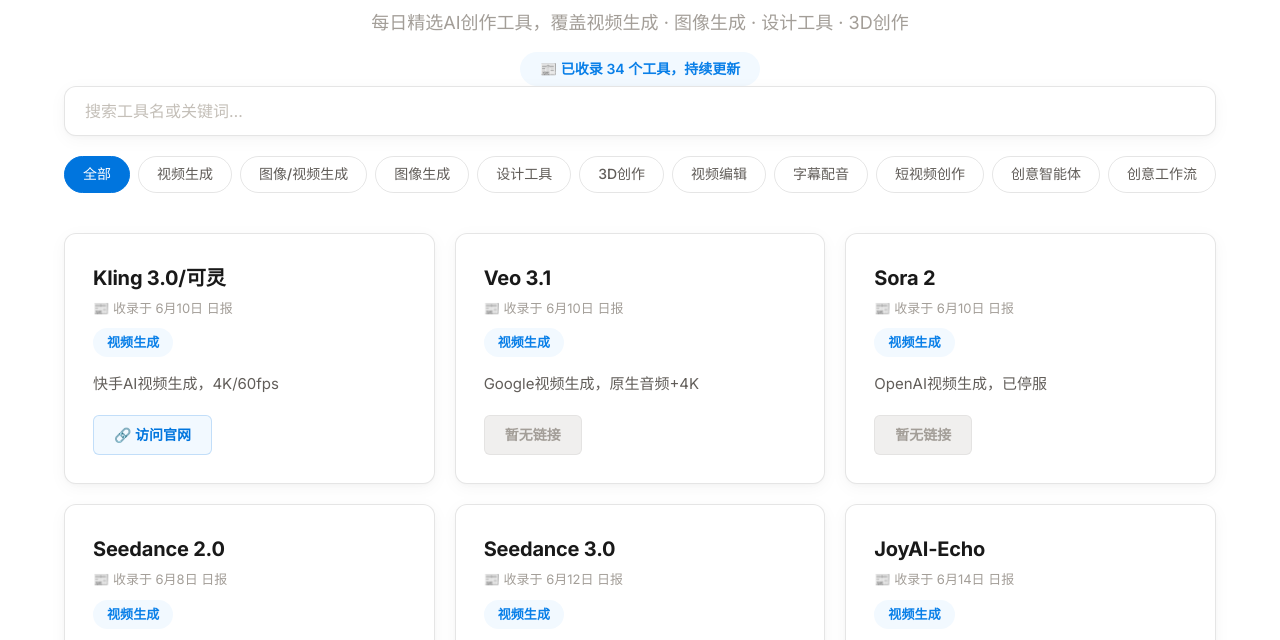
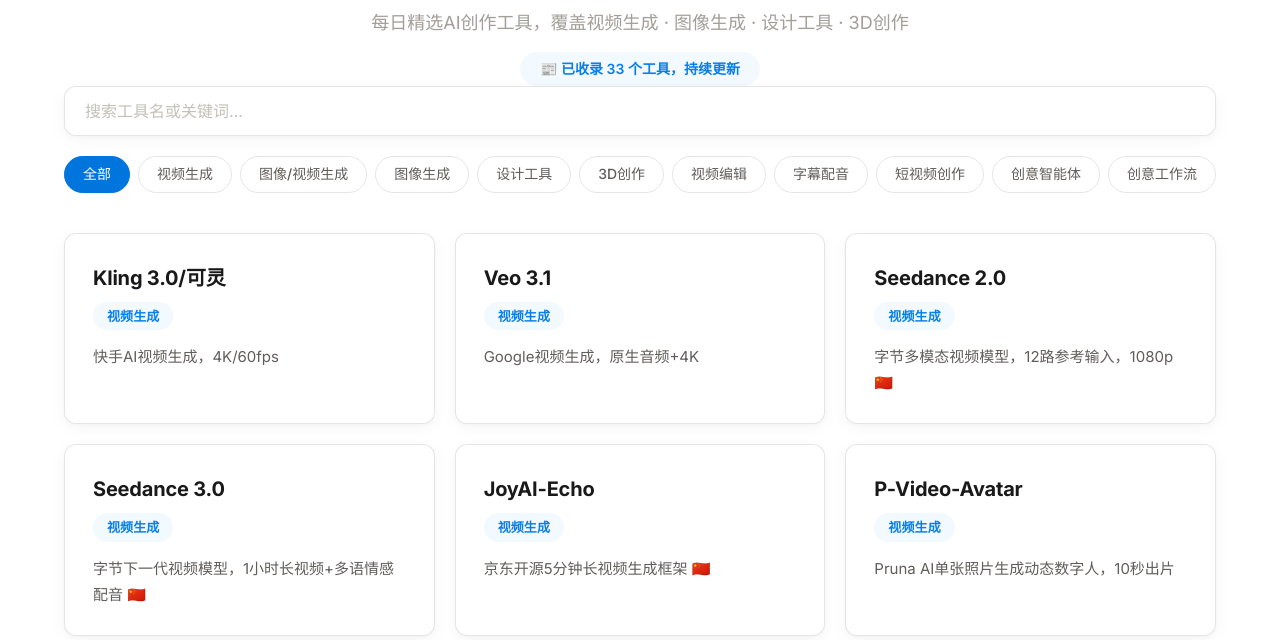
Before and after one commit to ABC1319/aitools-nav, a plain HTML site: page index.html in a window 1280 px wide. Shown: the part 117-757 px from the top of the page. Drawn offline with Linux system fonts and the light colour scheme.

Commit message:
移除停服工具+日期+外链，纯工具目录

```diff
--- a/index.html
+++ b/index.html
@@ -86,25 +86,13 @@
 }
 .card:hover { border-color:var(--border-hover); transform:translateY(-2px); box-shadow:0 8px 30px rgba(0,0,0,0.08); }
 [data-theme="dark"] .card:hover { box-shadow:0 0 0 1px rgba(94,106,210,0.2); }
-.card-name { font-size:20px; font-weight:700; color:var(--text); margin-bottom:4px; letter-spacing:-0.2px; }
-.card-date { font-size:13px; color:var(--text3); margin-bottom:10px; }
+.card-name { font-size:20px; font-weight:700; color:var(--text); margin-bottom:8px; letter-spacing:-0.2px; }
 .card-cat {
   display:inline-block; padding:4px 14px; border-radius:9999px;
   font-size:13px; font-weight:600; color:var(--badge-text); background:var(--badge-bg);
   margin-bottom:14px; align-self:flex-start; letter-spacing:0.1px;
 }
-.card-desc { font-size:15px; color:var(--text2); line-height:1.7; margin-bottom:18px; flex:1; }
-.card-link {
-  display:inline-block; padding:8px 20px; border-radius:6px;
-  font-size:14px; font-weight:600; text-align:center;
-  background:var(--link-bg); border:1px solid var(--link-border); color:var(--brand);
-  text-decoration:none; transition:all 0.15s; align-self:flex-start;
-}
-.card-link:hover { background:var(--link-hover-bg); border-color:var(--link-hover-bg); color:var(--link-hover-text); }
-.card-link.disabled {
-  background:var(--disabled-bg); border:1px solid var(--disabled-border);
-  color:var(--disabled-text); pointer-events:none; cursor:not-allowed;
-}
+.card-desc { font-size:15px; color:var(--text2); line-height:1.7; flex:1; }
 .hidden { display:none !important; }
 
 footer { text-align:center; padding:64px 0 56px; background:var(--bg-alt); margin-top:80px; }
@@ -165,9 +153,8 @@
 
 const TOOLS = [
   {n:"Kling 3.0/可灵",c:"视频生成",d:"快手AI视频生成，4K/60fps",u:"https://klingai.com",p:"6月10日"},
-  {n:"Veo 3.1",c:"视频生成",d:"Google视频生成，原生音频+4K",p:"6月10日"},
-  {n:"Sora 2",c:"视频生成",d:"OpenAI视频生成，已停服",p:"6月10日"},
-  {n:"Seedance 2.0",c:"视频生成",d:"字节多模态视频模型，12路参考输入，1080p 🇨🇳",u:"https://seed.bytedance.com/zh/seedance2_0",p:"6月8日"},
+  {n:"Veo 3.1",c:"视频生成",d:"Google视频生成，原生音频+4K"},
+  {n:"Seedance 2.0",c:"视频生成",d:"字节多模态视频模型，12路参考输入，1080p 🇨🇳",u:"https://seed.bytedance.com/zh/seedance2_0"},
   {n:"Seedance 3.0",c:"视频生成",d:"字节下一代视频模型，1小时长视频+多语情感配音 🇨🇳",u:"https://seed.bytedance.com/",p:"6月12日"},
   {n:"JoyAI-Echo",c:"视频生成",d:"京东开源5分钟长视频生成框架 🇨🇳",u:"https://github.com/jd-opensource/joyai-echo",p:"6月14日"},
   {n:"P-Video-Avatar",c:"视频生成",d:"Pruna AI单张照片生成动态数字人，10秒出片",u:"https://www.scenario.com/blog/meet-p-video-avatar",p:"6月15日"},
@@ -210,9 +197,7 @@
   q=q.toLowerCase();let s=0;grid.innerHTML='';
   TOOLS.forEach(t=>{
     if((!fc||t.c===fc)&&(!q||t.n.toLowerCase().includes(q)||t.d.toLowerCase().includes(q))){
-      s++;const d=t.p?`<div class="card-date">📰 收录于 ${t.p} 日报</div>`:'';
-      const l=t.u?`<a href="${t.u}" target="_blank" rel="noopener" class="card-link">🔗 访问官网</a>`:`<span class="card-link disabled">暂无链接</span>`;
-      grid.innerHTML+=`<div class="card"><div class="card-name">${t.n}</div>${d}<div class="card-cat">${t.c}</div><div class="card-desc">${t.d}</div>${l}</div>`}
+      s++;grid.innerHTML+=`<div class="card"><div class="card-name">${t.n}</div><div class="card-cat">${t.c}</div><div class="card-desc">${t.d}</div></div>`}
   });count.textContent=s;
 }
 render(null,'');
```
